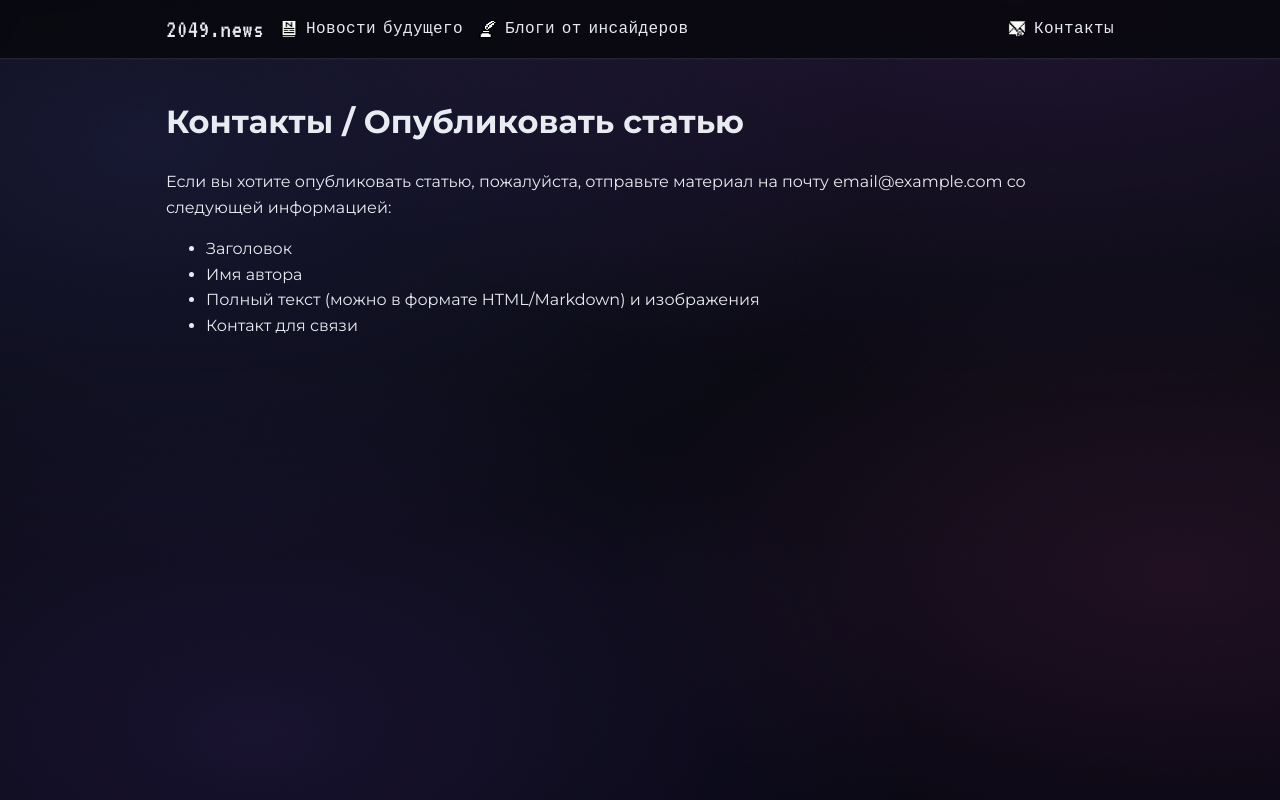
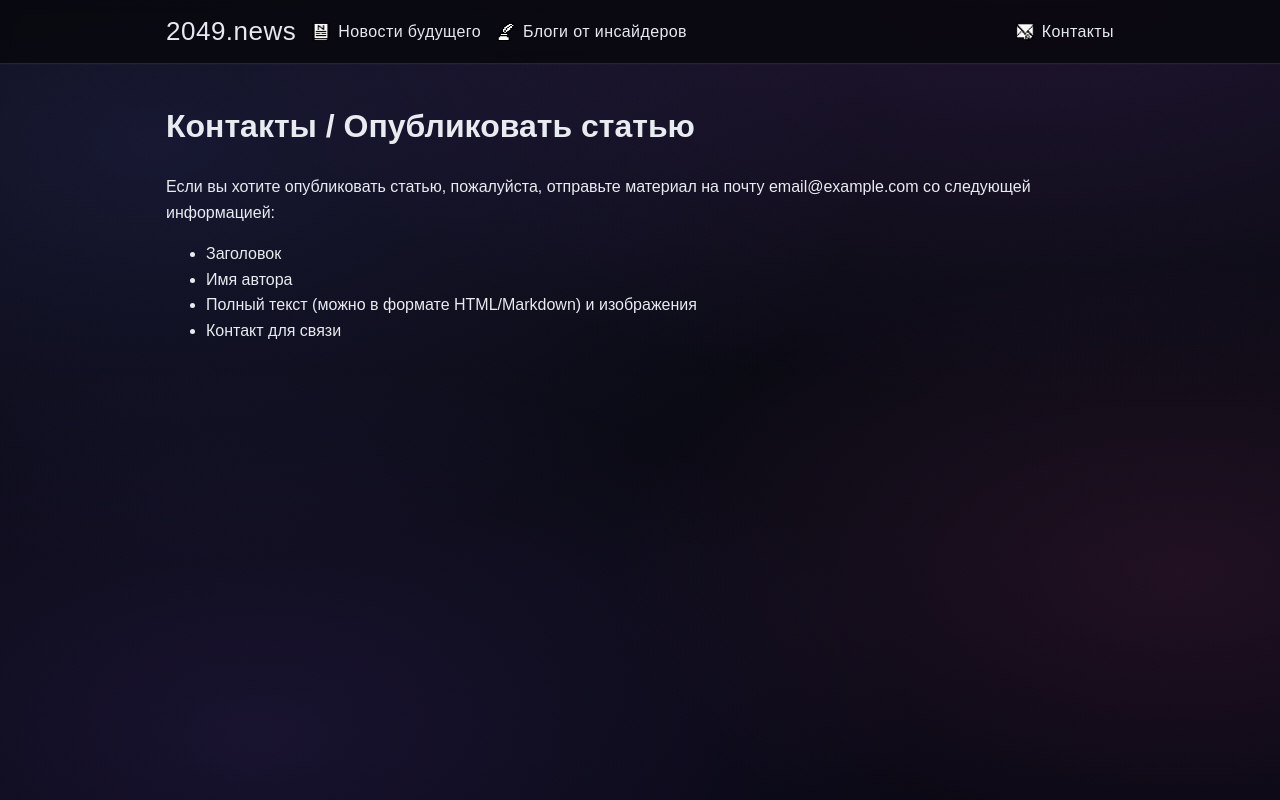
Before and after one commit to SPAMIK356/ai-aggregator, a Next.js app in the folder frontend/: page /contact in a window 1280 px wide. Built offline with nearby package versions, Linux system fonts and the light colour scheme; a web font is replaced by a local one.

Commit message:
Changed font

```diff
--- a/frontend/app/globals.css
+++ b/frontend/app/globals.css
@@ -24,8 +24,8 @@ html, body {
 		radial-gradient(1100px 620px at 20% 92%, rgba(139,92,246,0.12), transparent 60%),  /* violet glow bottom-left */
 		radial-gradient(950px 520px at 92% 72%, rgba(236,72,153,0.10), transparent 60%),   /* pink accent bottom-right */
 		linear-gradient(180deg, #0b0b12 0%, #0a0a12 35%, #090914 70%, #070712 100%);
-    color: var(--text);
-    font-family: 'Montserrat', system-ui, -apple-system, Segoe UI, Roboto, Arial, sans-serif;
+	color: var(--text);
+	/* Global font inherits from body class via next/font/local */
 	background-attachment: fixed;
 }
 
@@ -59,8 +59,8 @@ a:hover { color: var(--accent); }
 	display: flex; gap: 16px; align-items: center;
 }
 
-.brand { font-family: 'VT323', monospace; font-size: 26px; letter-spacing: .5px; }
-.nav-button { font-family: 'VT323', monospace; letter-spacing: .4px; }
+.brand { font-size: 26px; letter-spacing: .5px; }
+.nav-button { letter-spacing: .4px; }
 
 .spacer { margin-left: auto; }
 
@@ -95,7 +95,7 @@ button, .pill, input[type="button"], input[type="submit"], input[type="reset"] {
 }
 
 .prose { color: #e8ebf0; line-height: 1.6; }
-.prose h1, .prose h2, .prose h3 { font-family: 'Montserrat', sans-serif; }
+.prose h1, .prose h2, .prose h3 { }
 .prose img { max-width: 100%; border-radius: 8px; }
 
 /* Better typography for blockquotes and code */
--- a/frontend/app/layout.tsx
+++ b/frontend/app/layout.tsx
@@ -4,6 +4,12 @@ import Image from 'next/image';
 import newsIcon from '../icons/News_site.png';
 import authorsIcon from '../icons/Autors.png';
 import contactIcon from '../icons/Contact.png';
+import localFont from 'next/font/local';
+
+const digital = localFont({
+	src: '../fonts/DIGITALPIXELV4-REGULAR.OTF',
+	display: 'swap',
+});
 
 export const metadata = {
 	title: '2049.news',
@@ -13,7 +19,7 @@ export const metadata = {
 export default function RootLayout({ children }: { children: React.ReactNode }) {
 	return (
 		<html lang="ru">
-			<body>
+			<body className={digital.className}>
 				<header className="site-header">
 					<div className="container">
 					<nav className="nav">
```
Also changed, not shown: frontend/fonts/DIGITALPIXELV4-REGULAR.OTF (added).
